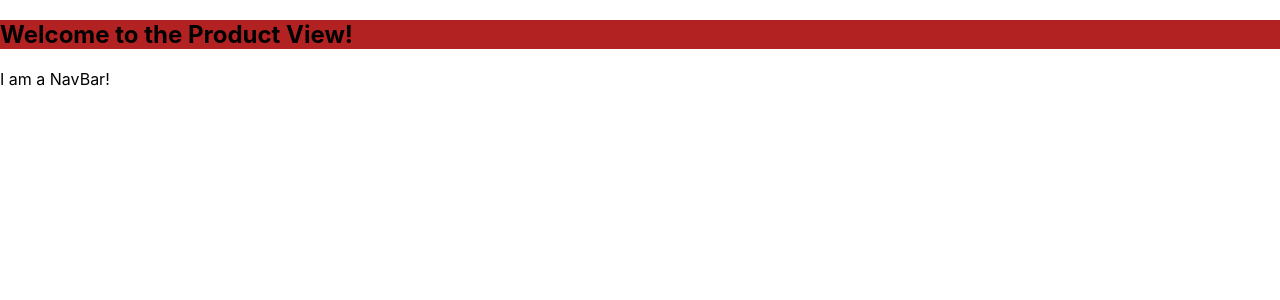
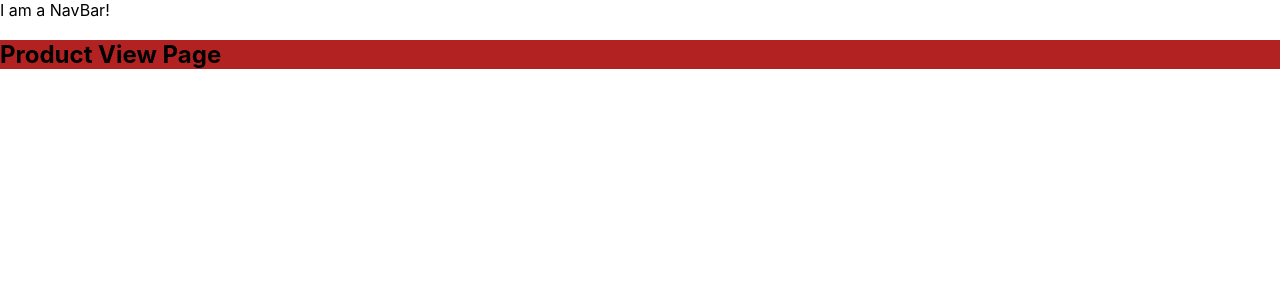
Before and after one commit to arkadyt/vspace, a React (Create React App) app in the folder client/: page /product/1 in a window 1280 px wide. Shown: the top 300 px of the page. Built offline with nearby package versions, Linux system fonts and the light colour scheme.

Commit message:
Update sketch pages content, add 404 page

```diff
--- a/client/src/App.js
+++ b/client/src/App.js
@@ -11,8 +11,8 @@ const App = () => {
     <Provider store={store}>
       <Router>
         <Fragment>
+          <NavBar />
           <RootLayout />
-          <NavBar />
         </Fragment>
       </Router>
     </Provider>
--- a/client/src/components/_Pages/HomePage/HomePage.js
+++ b/client/src/components/_Pages/HomePage/HomePage.js
@@ -3,7 +3,7 @@ import React from 'react'
 const HomePage = () => {
   return (
     <div>
-      <h2>Product Cards Go Here.</h2>
+      <h2>Home Page</h2>
     </div>
   )
 }
--- a/client/src/components/_Pages/ProductViewPage/ProductViewPage.js
+++ b/client/src/components/_Pages/ProductViewPage/ProductViewPage.js
@@ -3,7 +3,7 @@ import React from 'react'
 const ProductViewPage = () => {
   return (
     <div>
-      <h2>Welcome to the Product View!</h2>
+      <h2>Product View Page</h2>
     </div>
   )
 }
```
Also changed, not shown: client/src/components/_Pages/NotFoundPage/NotFoundPage.js (added, +11 -0 lines).
